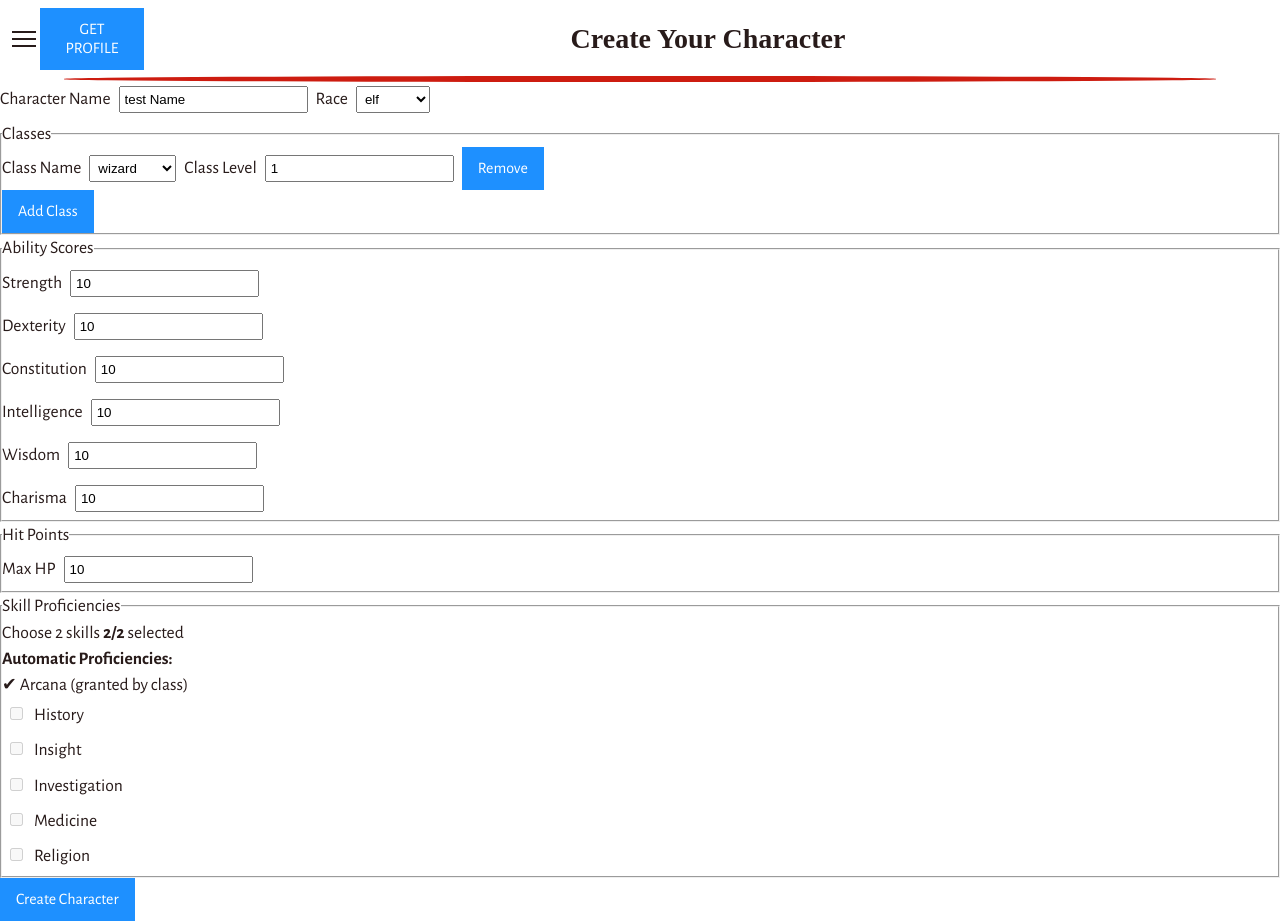
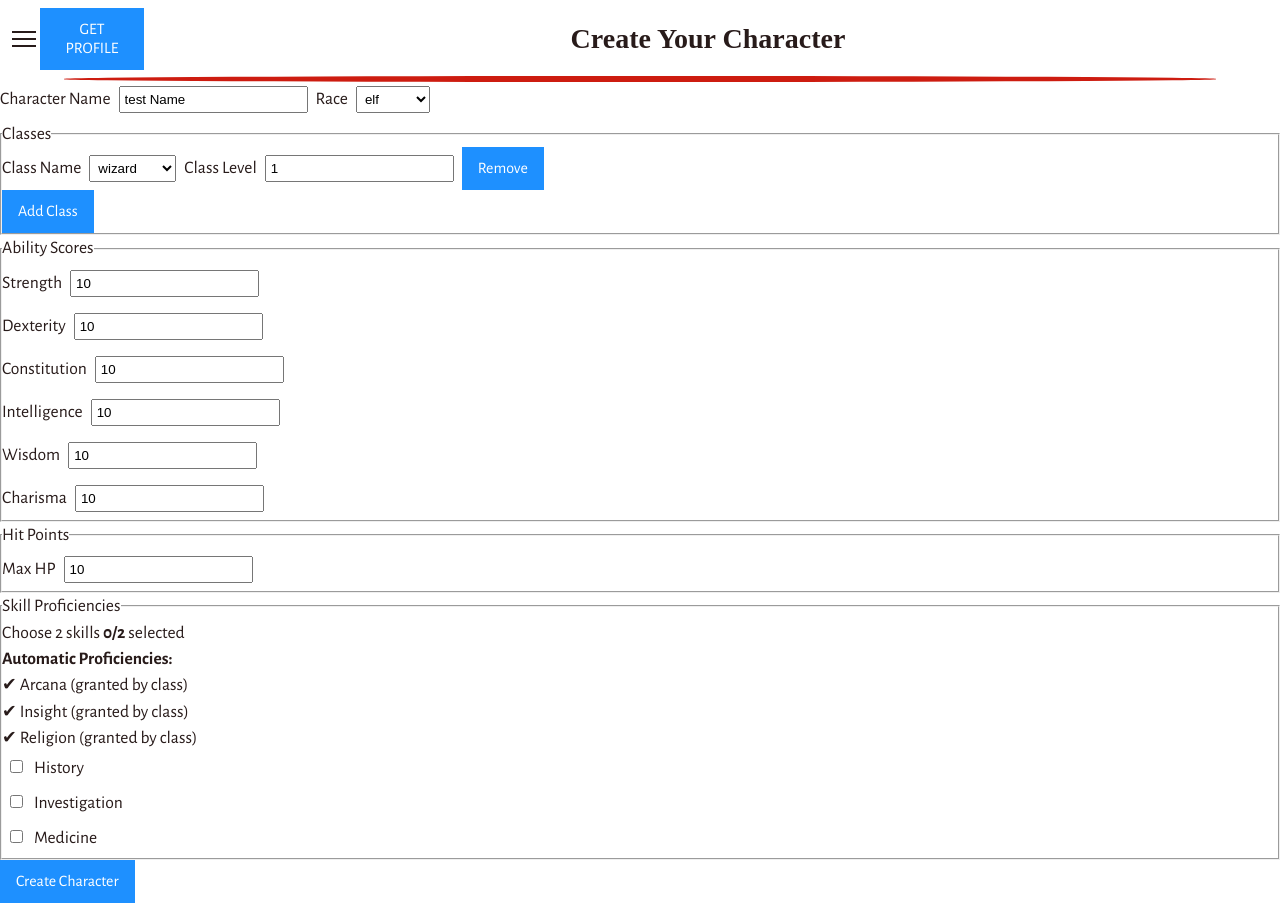
Before and after one commit to Grandon-Smith/dnd-character-builder, a Vue app: page /add-character in a window 1280 px wide. Built offline with nearby package versions, Linux system fonts and the light colour scheme; sample sign-in values are in the browser's storage; a web font is replaced by a local one.

Commit message:
add background info and race options as well as full class list into skill choices

```diff
--- a/src/views/NewCharacter.vue
+++ b/src/views/NewCharacter.vue
@@ -29,6 +29,7 @@
 		armorClass: 10,
 		speed: 30,
 		initiative: 2,
+		background: "acolyte",
 		skillProficiencies: [],
 		savingThrowProficiencies: [],
 		inventory: [],
@@ -38,18 +39,6 @@
 	});
 
 	const classData = {
-		wizard: {
-			skillChoices: 2,
-			skills: [
-				"Arcana",
-				"History",
-				"Insight",
-				"Investigation",
-				"Medicine",
-				"Religion",
-			],
-			autoProficiencies: ["Arcana"], // optional
-		},
 		barbarian: {
 			skillChoices: 2,
 			skills: [
@@ -62,8 +51,373 @@
 			],
 			autoProficiencies: [],
 		},
-		// ...
+
+		bard: {
+			skillChoices: 3,
+			skills: [
+				"Acrobatics",
+				"Animal Handling",
+				"Arcana",
+				"Athletics",
+				"Deception",
+				"History",
+				"Insight",
+				"Intimidation",
+				"Investigation",
+				"Medicine",
+				"Nature",
+				"Perception",
+				"Performance",
+				"Persuasion",
+				"Religion",
+				"Sleight of Hand",
+				"Stealth",
+				"Survival",
+			],
+			autoProficiencies: [],
+		},
+
+		cleric: {
+			skillChoices: 2,
+			skills: [
+				"History",
+				"Insight",
+				"Medicine",
+				"Persuasion",
+				"Religion",
+			],
+			autoProficiencies: [],
+		},
+
+		druid: {
+			skillChoices: 2,
+			skills: [
+				"Arcana",
+				"Animal Handling",
+				"Insight",
+				"Medicine",
+				"Nature",
+				"Perception",
+				"Religion",
+				"Survival",
+			],
+			autoProficiencies: [],
+		},
+
+		fighter: {
+			skillChoices: 2,
+			skills: [
+				"Acrobatics",
+				"Animal Handling",
+				"Athletics",
+				"History",
+				"Insight",
+				"Intimidation",
+				"Perception",
+				"Survival",
+			],
+			autoProficiencies: [],
+		},
+
+		monk: {
+			skillChoices: 2,
+			skills: [
+				"Acrobatics",
+				"Athletics",
+				"History",
+				"Insight",
+				"Religion",
+				"Stealth",
+			],
+			autoProficiencies: [],
+		},
+
+		paladin: {
+			skillChoices: 2,
+			skills: [
+				"Athletics",
+				"Insight",
+				"Intimidation",
+				"Medicine",
+				"Persuasion",
+				"Religion",
+			],
+			autoProficiencies: [],
+		},
+
+		ranger: {
+			skillChoices: 3,
+			skills: [
+				"Animal Handling",
+				"Athletics",
+				"Insight",
+				"Investigation",
+				"Nature",
+				"Perception",
+				"Stealth",
+				"Survival",
+			],
+			autoProficiencies: [],
+		},
+
+		rogue: {
+			skillChoices: 4,
+			skills: [
+				"Acrobatics",
+				"Athletics",
+				"Deception",
+				"Insight",
+				"Intimidation",
+				"Investigation",
+				"Perception",
+				"Performance",
+				"Persuasion",
+				"Sleight of Hand",
+				"Stealth",
+			],
+			autoProficiencies: ["Stealth", "Thieves' Tools"],
+			// Tools will need separate handling
+		},
+
+		sorcerer: {
+			skillChoices: 2,
+			skills: [
+				"Arcana",
+				"Deception",
+				"Insight",
+				"Intimidation",
+				"Persuasion",
+				"Religion",
+			],
+			autoProficiencies: [],
+		},
+
+		warlock: {
+			skillChoices: 2,
+			skills: [
+				"Arcana",
+				"Deception",
+				"History",
+				"Intimidation",
+				"Investigation",
+				"Nature",
+				"Religion",
+			],
+			autoProficiencies: [],
+		},
+
+		wizard: {
+			skillChoices: 2,
+			skills: [
+				"Arcana",
+				"History",
+				"Insight",
+				"Investigation",
+				"Medicine",
+				"Religion",
+			],
+			autoProficiencies: ["Arcana"],
+		},
 	};
+	const backgroundData = {
+		acolyte: {
+			autoProficiencies: ["Insight", "Religion"],
+			skillChoices: 0,
+			skills: [],
+		},
+
+		charlatan: {
+			autoProficiencies: ["Deception", "Sleight of Hand"],
+			skillChoices: 0,
+			skills: [],
+		},
+
+		criminal: {
+			autoProficiencies: ["Deception", "Stealth"],
+			skillChoices: 0,
+			skills: [],
+		},
+
+		entertainer: {
+			autoProficiencies: ["Acrobatics", "Performance"],
+			skillChoices: 0,
+			skills: [],
+		},
+
+		folkhero: {
+			autoProficiencies: ["Animal Handling", "Survival"],
+			skillChoices: 0,
+			skills: [],
+		},
+
+		guildartisan: {
+			autoProficiencies: ["Insight", "Persuasion"],
+			skillChoices: 0,
+			skills: [],
+		},
+
+		hermit: {
+			autoProficiencies: ["Medicine", "Religion"],
+			skillChoices: 0,
+			skills: [],
+		},
+
+		noble: {
+			autoProficiencies: ["History", "Persuasion"],
+			skillChoices: 0,
+			skills: [],
+		},
+
+		outlander: {
+			autoProficiencies: ["Athletics", "Survival"],
+			skillChoices: 0,
+			skills: [],
+		},
+
+		sage: {
+			autoProficiencies: ["Arcana", "History"],
+			skillChoices: 0,
+			skills: [],
+		},
+
+		sailor: {
+			autoProficiencies: ["Athletics", "Perception"],
+			skillChoices: 0,
+			skills: [],
+		},
+
+		soldier: {
+			autoProficiencies: ["Athletics", "Intimidation"],
+			skillChoices: 0,
+			skills: [],
+		},
+
+		urchin: {
+			autoProficiencies: ["Sleight of Hand", "Stealth"],
+			skillChoices: 0,
+			skills: [],
+		},
+	};
+	const raceData = {
+		human: {
+			skillChoices: 0,
+			skills: [],
+			autoProficiencies: [],
+		},
+
+		"variant human": {
+			skillChoices: 1,
+			skills: [
+				"Acrobatics",
+				"Animal Handling",
+				"Arcana",
+				"Athletics",
+				"Deception",
+				"History",
+				"Insight",
+				"Intimidation",
+				"Investigation",
+				"Medicine",
+				"Nature",
+				"Perception",
+				"Performance",
+				"Persuasion",
+				"Religion",
+				"Sleight of Hand",
+				"Stealth",
+				"Survival",
+			],
+			autoProficiencies: [],
+		},
+
+		elf: {
+			skillChoices: 0,
+			skills: [],
+			autoProficiencies: [],
+		},
+
+		"wood elf": {
+			skillChoices: 0,
+			skills: [],
+			autoProficiencies: ["Perception"], // PHB
+		},
+
+		"high elf": {
+			skillChoices: 0,
+			skills: [],
+			autoProficiencies: [], // no skills
+		},
+
+		dwarf: {
+			skillChoices: 0,
+			skills: [],
+			autoProficiencies: [], // no skills
+		},
+
+		halfling: {
+			skillChoices: 0,
+			skills: [],
+			autoProficiencies: [],
+		},
+
+		halfelf: {
+			skillChoices: 2,
+			skills: [
+				"Acrobatics",
+				"Animal Handling",
+				"Arcana",
+				"Athletics",
+				"Deception",
+				"History",
+				"Insight",
+				"Intimidation",
+				"Investigation",
+				"Medicine",
+				"Nature",
+				"Perception",
+				"Performance",
+				"Persuasion",
+				"Religion",
+				"Sleight of Hand",
+				"Stealth",
+				"Survival",
+			],
+			autoProficiencies: [],
+		},
+
+		halforc: {
+			skillChoices: 0,
+			skills: [],
+			autoProficiencies: ["Intimidation"], // PHB
+		},
+
+		tiefling: {
+			skillChoices: 0,
+			skills: [],
+			autoProficiencies: [],
+		},
+	};
+
+	const selectedRace = computed(() =>
+		character.value.race.toLowerCase()
+	);
+
+	// Race-based auto skills
+	const raceAutoSkills = computed(() => {
+		const race = raceData[selectedRace.value];
+		return race?.autoProficiencies || [];
+	});
+
+	// Race selectable skills
+	const raceSelectableSkills = computed(() => {
+		const race = raceData[selectedRace.value];
+		return race?.skills || [];
+	});
+
+	const raceSkillChoices = computed(() => {
+		const race = raceData[selectedRace.value];
+		return race?.skillChoices || 0;
+	});
 
 	const racesList = ["elf", "human", "half orc", "dwarf"];
 
@@ -78,42 +432,86 @@
 	const selectedClassNames = computed(() =>
 		character.value.classes.map((c) => c.name)
 	);
+	const selectedBackground = computed(
+		() => character.value.background?.toLowerCase() || ""
+	);
+
+	const backgroundAutoSkills = computed(() => {
+		const bg = backgroundData[selectedBackground.value];
+		return bg?.autoProficiencies || [];
+	});
+
+	const backgroundSelectableSkills = computed(() => {
+		const bg = backgroundData[selectedBackground.value];
+		return bg?.skills || [];
+	});
+
+	const backgroundSkillChoices = computed(() => {
+		const bg = backgroundData[selectedBackground.value];
+		return bg?.skillChoices || 0;
+	});
 
 	const availableSkills = computed(() => {
 		const skills = new Set();
 
+		// Class choose-from
 		selectedClassNames.value.forEach((cls) => {
 			classData[cls]?.skills.forEach((skill) => skills.add(skill));
 		});
 
-		// Remove auto-proficiency skills from the selectable list
+		// Race choose-from
+		raceSelectableSkills.value.forEach((skill) => skills.add(skill));
+
+		// Background choose-from (PHB doesn't use this, but other books do)
+		backgroundSelectableSkills.value.forEach((skill) =>
+			skills.add(skill)
+		);
+
+		// Remove any auto skills
 		autoSkills.value.forEach((auto) => skills.delete(auto));
+		raceAutoSkills.value.forEach((auto) => skills.delete(auto));
+		backgroundAutoSkills.value.forEach((auto) => skills.delete(auto));
 
 		return [...skills];
 	});
 
 	// Total number of skills they are allowed to choose
 	const maxSkillChoices = computed(() => {
-		return selectedClassNames.value.reduce((total, cls) => {
-			return total + (classData[cls]?.skillChoices || 0);
-		}, 0);
+		const classChoices = selectedClassNames.value.reduce(
+			(sum, cls) => sum + (classData[cls]?.skillChoices || 0),
+			0
+		);
+
+		const raceChoices = raceSkillChoices.value;
+		const backgroundChoices = backgroundSkillChoices.value;
+
+		return classChoices + raceChoices + backgroundChoices;
 	});
 
 	// Auto-proficiencies (free)
 	const autoSkills = computed(() => {
-		const auto = new Set();
+		const set = new Set();
+
+		// Class auto
 		selectedClassNames.value.forEach((cls) => {
-			classData[cls]?.autoProficiencies?.forEach((p) => auto.add(p));
+			classData[cls]?.autoProficiencies.forEach((s) => set.add(s));
 		});
-		return [...auto];
+
+		// Race auto
+		raceAutoSkills.value.forEach((s) => set.add(s));
+
+		// Background auto
+		backgroundAutoSkills.value.forEach((s) => set.add(s));
+
+		return [...set];
 	});
 
 	// Combine selected + auto
 	const selectedSkillCount = computed(() => {
-		return (
-			autoSkills.value.length +
-			character.value.skillProficiencies.length
-		);
+		// Only count MANUAL selections
+		return character.value.skillProficiencies.filter(
+			(skill) => !autoSkills.value.includes(skill)
+		).length;
 	});
 
 	// Whether selecting more is allowed or not
@@ -150,17 +548,19 @@
 	});
 
 	watch(
-		autoSkills,
-		(newAuto) => {
+		[autoSkills],
+		() => {
 			const current = character.value.skillProficiencies;
 
-			// Remove any auto-skills the user might have manually selected before filtering
+			// Remove any skill that is now auto
 			const cleaned = current.filter(
-				(skill) => !newAuto.includes(skill)
+				(skill) => !autoSkills.value.includes(skill)
 			);
 
-			// Add auto skills to the beginning (or end)
-			character.value.skillProficiencies = [...newAuto, ...cleaned];
+			character.value.skillProficiencies = [
+				...autoSkills.value,
+				...cleaned,
+			];
 		},
 		{ immediate: true }
 	);
```
